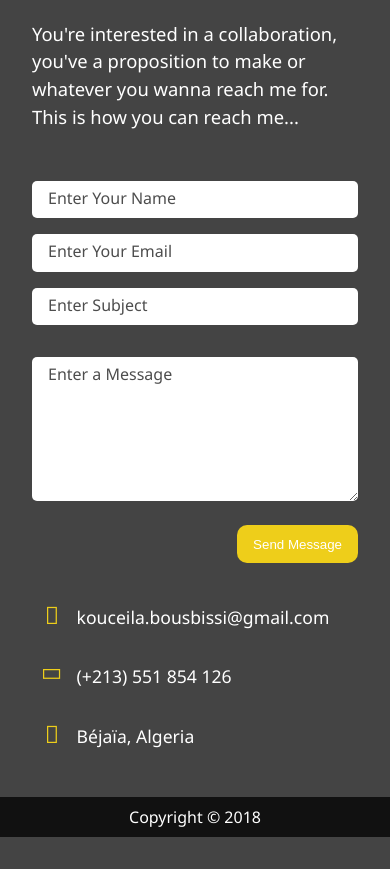
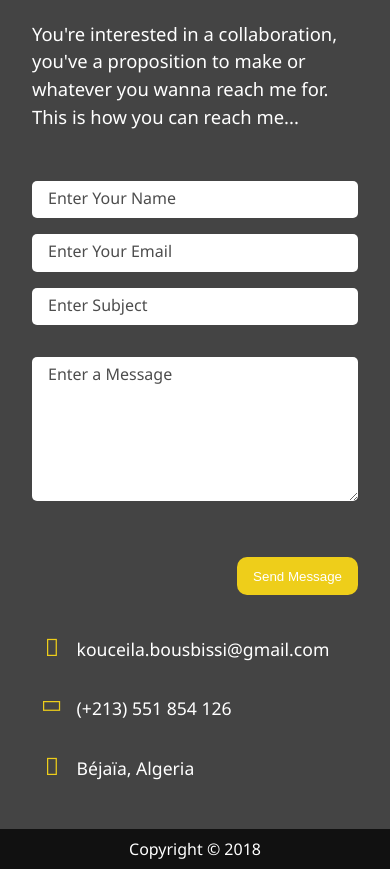
Before and after one commit to bousbissikouceila/coolModernPortfolio, a website: page src/contact.html in a window 390 px wide. Shown: the part 109-978 px from the top of the page. Before the commit the page ends 946 px from the top, so only its background shows below. Drawn offline with Linux system fonts and the light colour scheme.

Commit message:
fixed the captcha on small screens

```diff
--- a/src/sass/_mobile.scss
+++ b/src/sass/_mobile.scss
@@ -173,5 +173,14 @@
                     }
                 }
             }
+            #send {
+                flex-direction: column;
+                align-items: flex-end;
+                justify-content: space-between;
+                .send-btn {
+                    margin-left: 0;
+                    margin-top: 2rem;
+                }
+            }
         }
     }
```
Also changed, not shown: build/css/main.css, package.json (line endings or trailing spaces), src/css/main.css, 1 other file.
